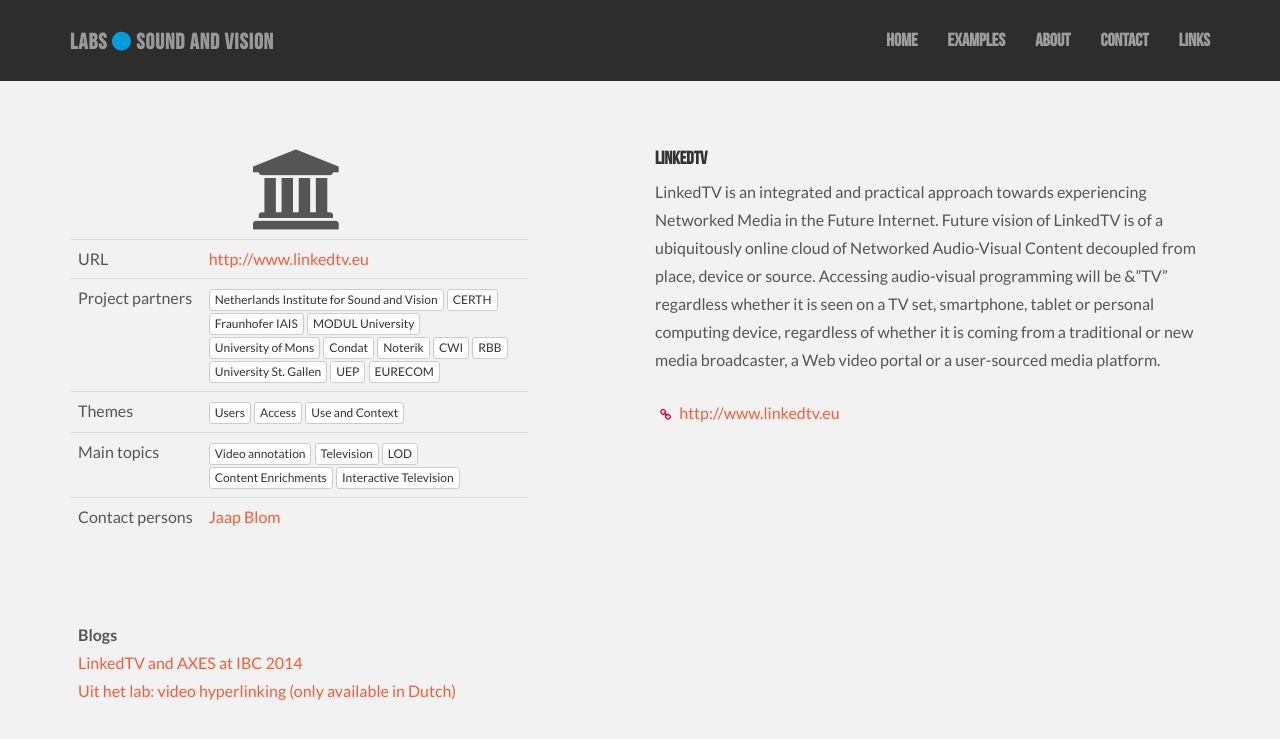
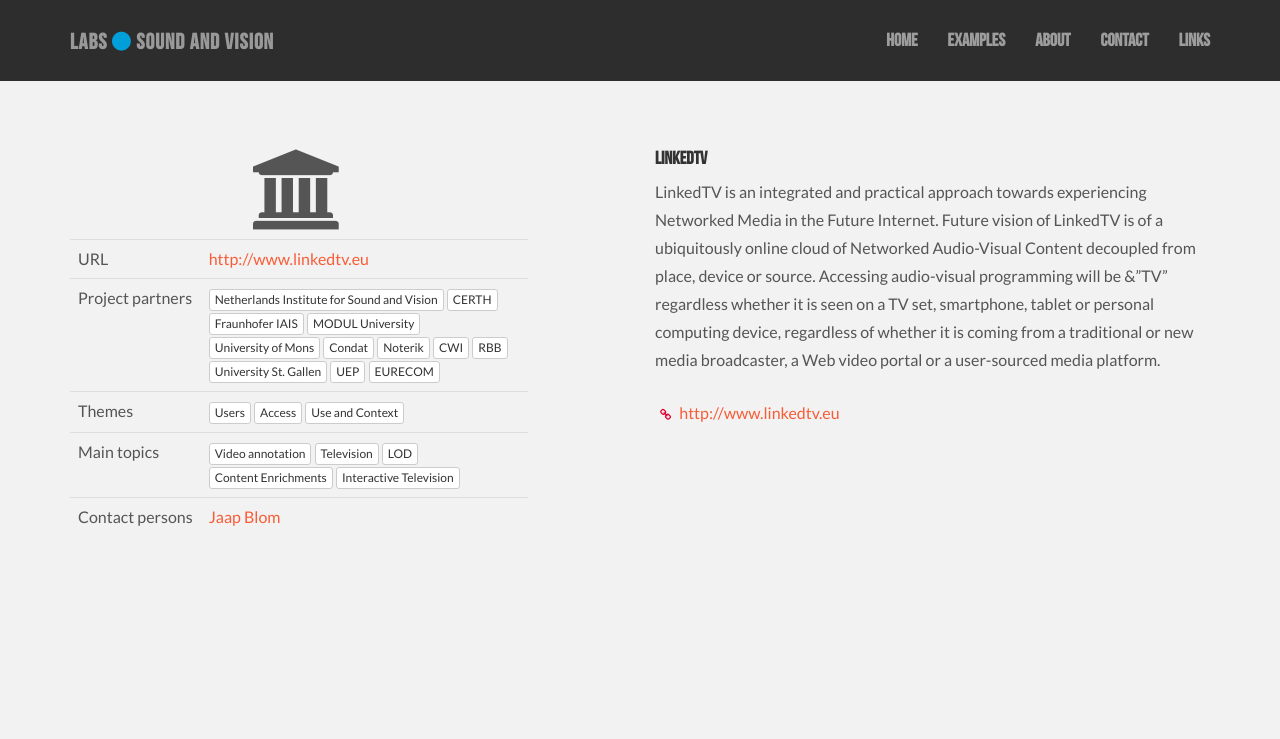
Before and after one commit to roelandordelman/labs, a Jekyll site: the page built from _projects/linkedtv.md, in a window 1280 px wide. Shown: the top 739 px of the page. Built offline with Jekyll 4.4.1, drawn with Linux system fonts in a browser that asks for light colours.

Commit message:
Updated Linkedtv

```diff
--- a/_projects/linkedtv.md
+++ b/_projects/linkedtv.md
@@ -34,11 +34,6 @@
 - organization: Netherlands Institute for Sound and Vision
   name: Jaap Blom
   email: jblom@beeldengeluid.nl
-blogposts:
-- title: LinkedTV and AXES at IBC 2014
-  url: http://www.beeldengeluid.nl/en/node/9992/
-- title: 'Uit het lab: video hyperlinking (only available in Dutch)'
-  url: http://www.beeldengeluid.nl/node/7329/
 predecessors:
 layout: project
 ---
```
